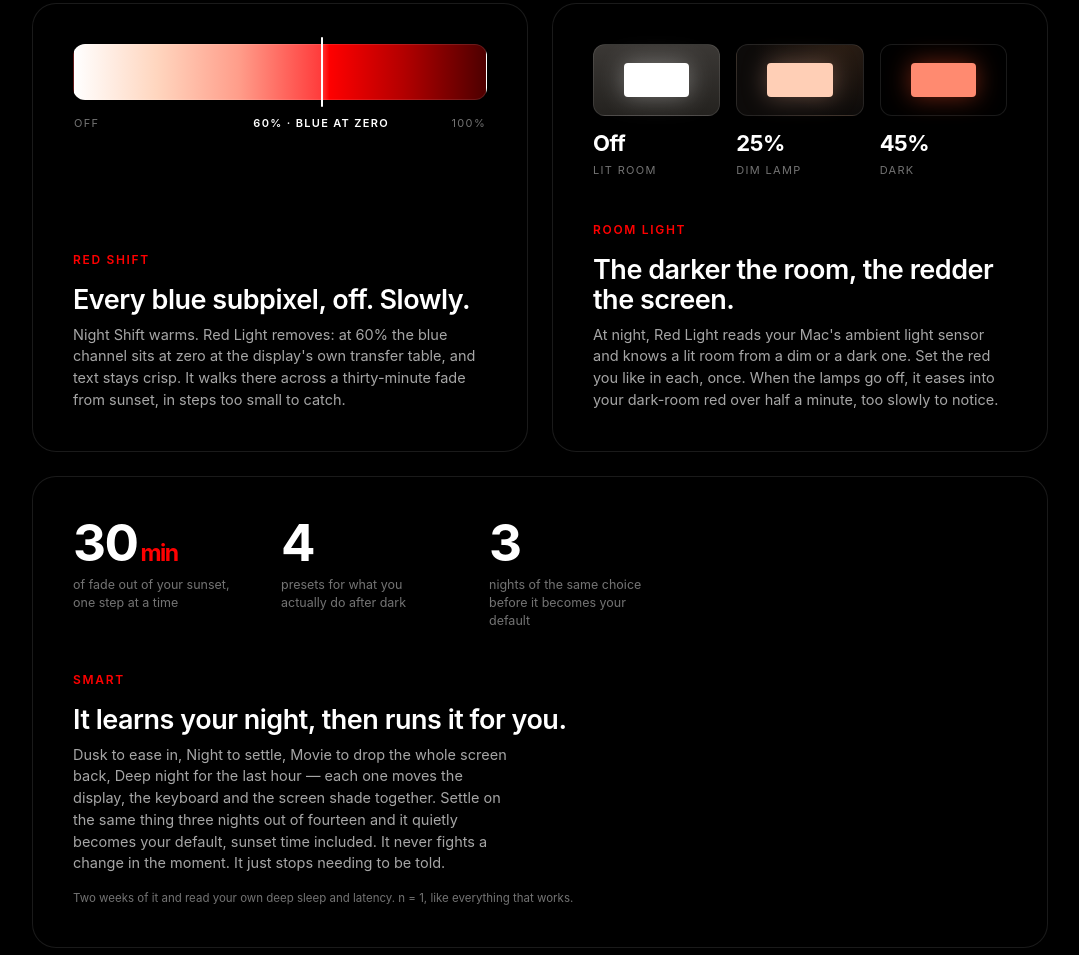
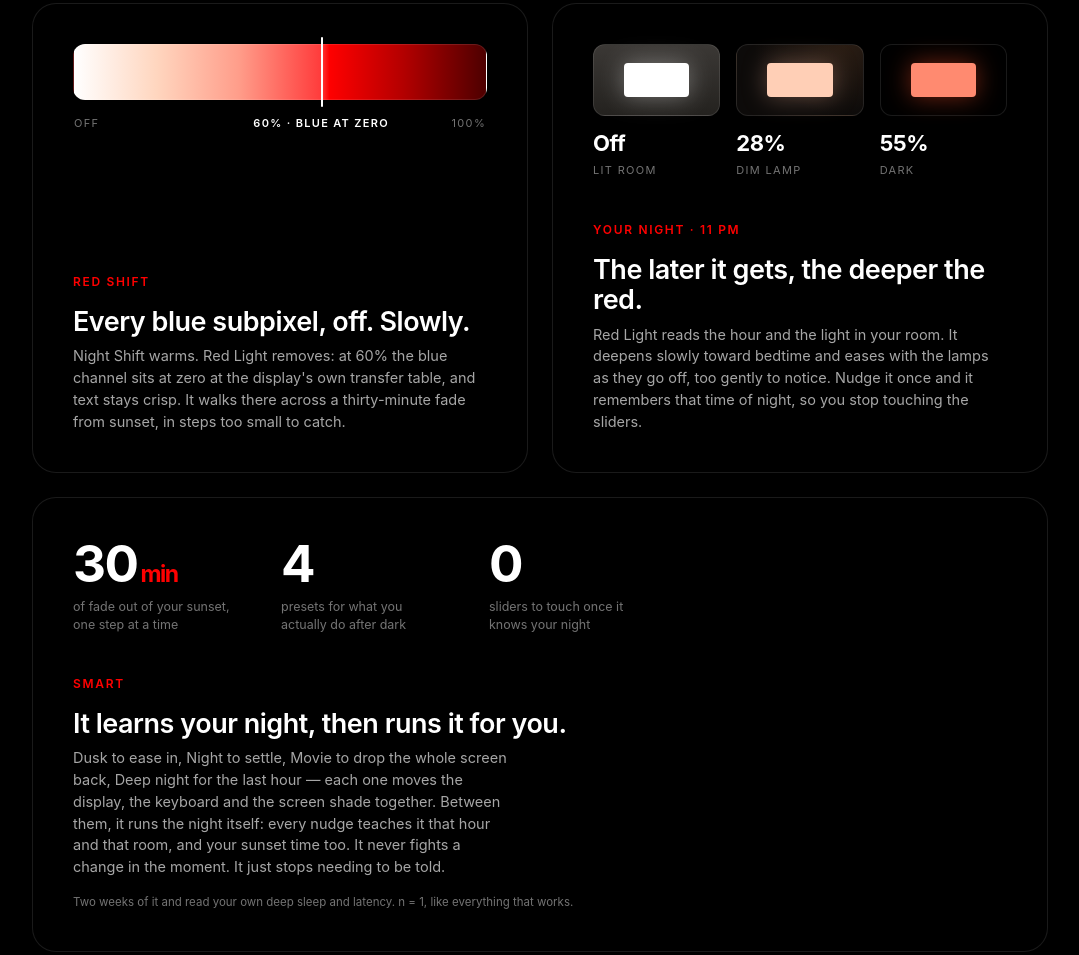
Before and after one commit to ervinyoung/Red-Light-for-mac, a plain HTML site: page docs/index.html in a window 1280 px wide. Shown: the part 2557-3512 px from the top of the page, without its empty margins (100-1179 px from the left). Drawn offline with Linux system fonts and the light colour scheme.

Commit message:
Docs and landing page: Your Night
Co-Authored-By: Claude Opus 5.5 <noreply@anthropic.com>

```diff
--- a/docs/index.html
+++ b/docs/index.html
@@ -4,9 +4,9 @@
 <meta charset="utf-8">
 <meta name="viewport" content="width=device-width, initial-scale=1">
 <title>Red Light for Mac — Zero blue light after dark</title>
-<meta name="description" content="A native macOS 27 menu bar app that takes every trace of blue out of your Mac as the sun goes down, over a thirty-minute fade you never notice. Presets for what you actually do after dark, and it learns the ones you keep choosing. Free and open source.">
+<meta name="description" content="A native macOS 27 menu bar app that takes every trace of blue out of your Mac as the sun goes down, over a thirty-minute fade you never notice. Presets for what you actually do after dark, and it learns how you like your nights. Free and open source.">
 <meta property="og:title" content="Red Light for Mac — Zero blue. Sleep better.">
-<meta property="og:description" content="A native menu bar app that fades every trace of blue out of your Mac as the sun sets, so gradually you never notice. Smart presets for what you do after dark, and it learns the ones you keep choosing. Free.">
+<meta property="og:description" content="A native menu bar app that fades every trace of blue out of your Mac as the sun sets, so gradually you never notice. Smart presets for what you do after dark, and it learns how you like your nights. Free.">
 <meta property="og:type" content="website">
 <meta property="og:url" content="https://ervinyoung.github.io/Red-Light-for-mac/">
 <meta property="og:image" content="https://ervinyoung.github.io/Red-Light-for-mac/img/icon.png">
@@ -228,20 +228,20 @@
     <div class="card">
       <div class="vis rooms">
         <div><i style="--room:linear-gradient(180deg,#3b3835,#24221f);--scr:#ffffff;--halo:rgba(255,255,255,.35)"></i><b>Off</b><small>Lit room</small></div>
-        <div><i style="--room:radial-gradient(90px 70px at 85% 0%,#2a1d14,#0d0b0a);--scr:#ffcfb6;--halo:rgba(255,190,160,.35)"></i><b>25%</b><small>Dim lamp</small></div>
-        <div><i style="--room:#000;--scr:#ff8a70;--halo:rgba(255,80,40,.45)"></i><b>45%</b><small>Dark</small></div>
+        <div><i style="--room:radial-gradient(90px 70px at 85% 0%,#2a1d14,#0d0b0a);--scr:#ffcfb6;--halo:rgba(255,190,160,.35)"></i><b>28%</b><small>Dim lamp</small></div>
+        <div><i style="--room:#000;--scr:#ff8a70;--halo:rgba(255,80,40,.45)"></i><b>55%</b><small>Dark</small></div>
       </div>
       <div style="height:40px"></div>
-      <div class="k">Room light</div><h3>The darker the room, the redder the screen.</h3><p>At night, Red Light reads your Mac's ambient light sensor and knows a lit room from a dim or a dark one. Set the red you like in each, once. When the lamps go off, it eases into your dark-room red over half a minute, too slowly to notice.</p>
+      <div class="k">Your night &middot; 11 PM</div><h3>The later it gets, the deeper the red.</h3><p>Red Light reads the hour and the light in your room. It deepens slowly toward bedtime and eases with the lamps as they go off, too gently to notice. Nudge it once and it remembers that time of night, so you stop touching the sliders.</p>
     </div>
     <div class="card" style="grid-column:1 / -1">
       <div class="vis stats">
         <div><div class="n">30<small>min</small></div><div class="l">of fade out of your sunset, one step at a time</div></div>
         <div><div class="n">4</div><div class="l">presets for what you actually do after dark</div></div>
-        <div><div class="n">3</div><div class="l">nights of the same choice before it becomes your default</div></div>
+        <div><div class="n">0</div><div class="l">sliders to touch once it knows your night</div></div>
       </div>
       <div style="height:40px"></div>
-      <div class="k">Smart</div><h3>It learns your night, then runs it for you.</h3><p>Dusk to ease in, Night to settle, Movie to drop the whole screen back, Deep night for the last hour &mdash; each one moves the display, the keyboard and the screen shade together. Settle on the same thing three nights out of fourteen and it quietly becomes your default, sunset time included. It never fights a change in the moment. It just stops needing to be told.</p>
+      <div class="k">Smart</div><h3>It learns your night, then runs it for you.</h3><p>Dusk to ease in, Night to settle, Movie to drop the whole screen back, Deep night for the last hour &mdash; each one moves the display, the keyboard and the screen shade together. Between them, it runs the night itself: every nudge teaches it that hour and that room, and your sunset time too. It never fights a change in the moment. It just stops needing to be told.</p>
       <div class="cite">Two weeks of it and read your own deep sleep and latency. n = 1, like everything that works.</div>
     </div>
     <div class="card free">
```
Also changed, not shown: 2 other files.
